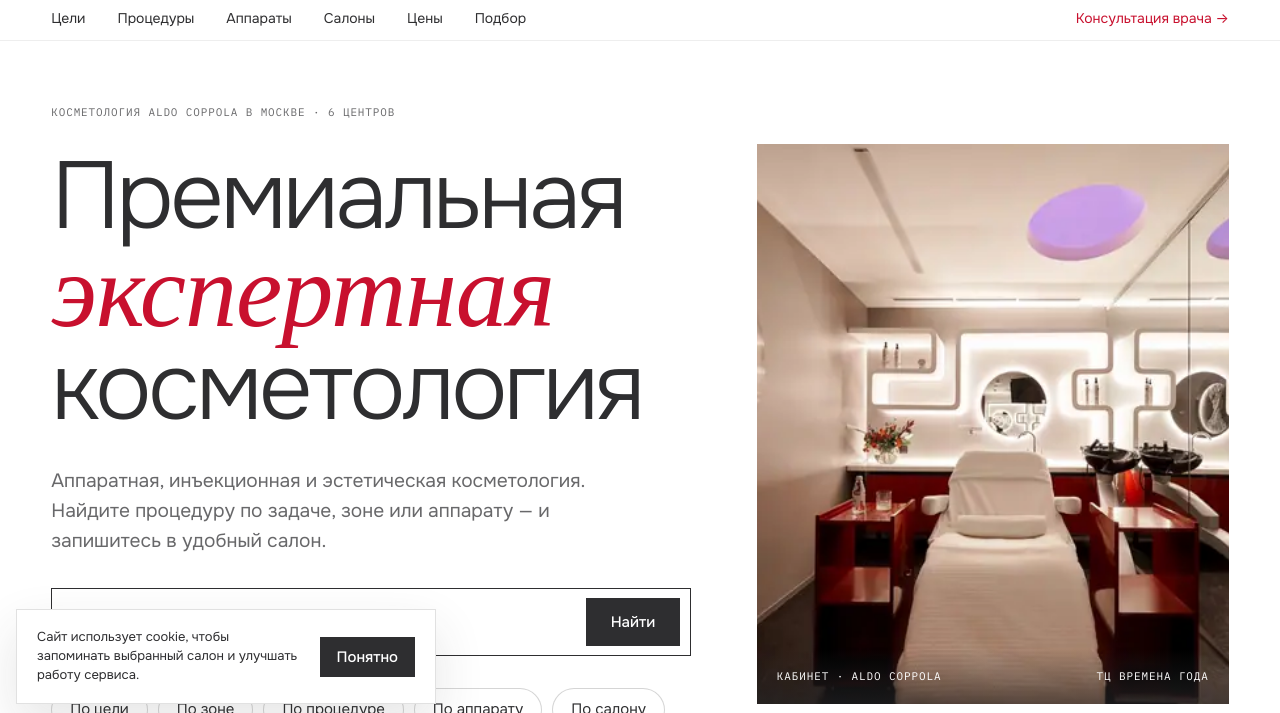
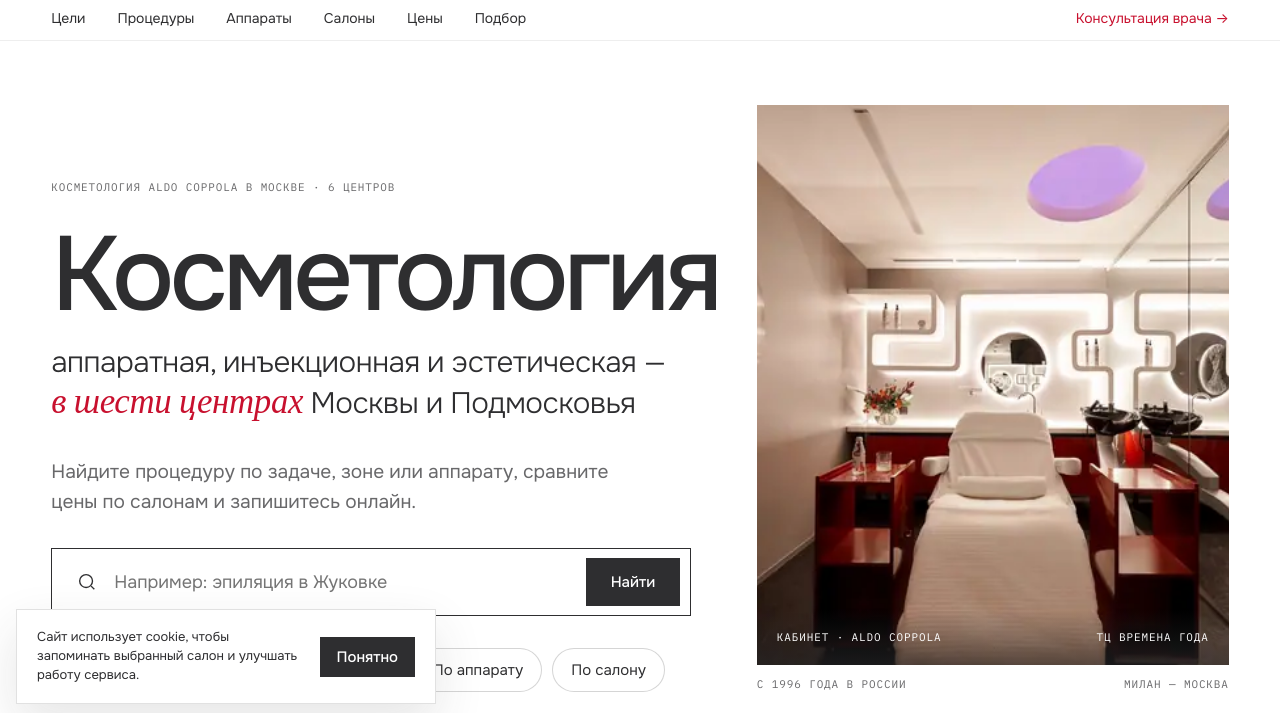
Before and after one commit to 2muchdesign-sign/aldo-coppola-cosmetology, an Astro site: page / in a window 1280 px wide. Shown: the part 80-793 px from the top of the page. Built offline with nearby package versions, Linux system fonts and the light colour scheme; Astro itself is replaced by a stand-in of ours.

Commit message:
Косметология: заголовок главной — масштабное слово «Косметология» и строка-уточнение; H1 разделов в весе 400
Co-Authored-By: Claude Opus 5.5 <noreply@anthropic.com>

```diff
--- a/src/pages/index.astro
+++ b/src/pages/index.astro
@@ -24,6 +24,7 @@ const nCenters = COSMO_SALONS.length;
 const faceZones = ZONES.filter(z => z.body === 'face' && PROCEDURES.some(p => p.zones.includes(z.slug)));
 const bodyZones = ZONES.filter(z => z.body === 'body' && PROCEDURES.some(p => p.zones.includes(z.slug)));
 const hifu = PROCEDURE['smas-lifting-hifu'], hydra = PROCEDURE['apparatnoe-ochishchenie'];
+const nWord = ({ 5: 'пяти', 6: 'шести', 7: 'семи' })[nCenters] || nCenters;
 const faq = [
   ['Сколько стоит SMAS-лифтинг HIFU?', `От ${rub(hifu.price_from)} — на аппаратах Ultraformer и Liftera-A, в зависимости от зоны, объёма и салона. Все цены — на странице процедуры.`],
   ['Сколько стоит HydraFacial?', `От ${rub(hydra.price_from)} — во всех ${nCenters} центрах косметологии.`],
@@ -35,8 +36,8 @@ const faq = [
   <section class="acc-wrap acc-hero">
     <div class="acc-hero__l">
       <span class="acc-mono">Косметология Aldo Coppola в Москве · {nCenters} центров</span>
-      <h1 class="acc-h1">Премиальная <span class="acc-it acc-it--red">экспертная</span> косметология</h1>
-      <p class="acc-lead">Аппаратная, инъекционная и эстетическая косметология. Найдите процедуру по задаче, зоне или аппарату — и запишитесь в удобный салон.</p>
+      <h1 class="acc-h1 acc-h1--mast"><span class="acc-mast">Косметология</span><span class="acc-h1sub">аппаратная, инъекционная и эстетическая — <span class="acc-it acc-it--red">в&nbsp;{nWord}&nbsp;центрах</span> Москвы и&nbsp;Подмосковья</span></h1>
+      <p class="acc-lead">Найдите процедуру по задаче, зоне или аппарату, сравните цены по салонам и запишитесь онлайн.</p>
       <form class="acc-hsearch2" role="search" data-acc-search-input>
         <svg width="22" height="22" viewBox="0 0 24 24" fill="none" stroke="currentColor" stroke-width="1.5" aria-hidden="true"><circle cx="11" cy="11" r="7"/><path d="M20 20l-3.5-3.5"/></svg>
         <label class="acc-sr" for="acc-hero-q">Что вы ищете</label>
--- a/src/styles/acc.css
+++ b/src/styles/acc.css
@@ -60,8 +60,15 @@
 .acc-mono--red { color: var(--acc-red); }
 .acc-it { font-family: var(--acc-serif); font-style: italic; font-weight: 400; letter-spacing: -.01em; }
 .acc-it--red { color: var(--acc-red); }
-.acc-h1 { font-weight: 300; font-size: clamp(46px, 7.4vw, 112px); line-height: .96; letter-spacing: -.04em; }
+.acc-h1 { font-weight: 400; font-size: clamp(46px, 7.4vw, 112px); line-height: .96; letter-spacing: -.035em; }
 .acc-h1 .acc-it { font-size: 1.1em; }
+/* Главная: масштабное слово на всю ширину колонки (как обложка Indoor TV), под ним — строка-уточнение.
+   Onest 300 с курсивом Cormorant в одной строке смотрелся рыхло: крупное слово теперь Onest 500. */
+.acc-hero__l { container-type: inline-size; }
+.acc-h1--mast { font-size: inherit; letter-spacing: 0; line-height: 1; font-weight: 400; }
+.acc-mast { display: block; font-weight: 500; font-size: 15.6cqi; line-height: .92; letter-spacing: -.045em; white-space: nowrap; }
+.acc-h1sub { display: block; margin-top: .7em; font-weight: 300; font-size: clamp(21px, 2.6cqi + 12px, 30px); line-height: 1.25; letter-spacing: -.015em; max-width: 21em; color: var(--acc-graphite, #2E2E30); }
+.acc-h1sub .acc-it { font-size: 1.18em; }
 .acc-h2 { font-weight: 300; font-size: clamp(34px, 4vw, 56px); line-height: 1; letter-spacing: -.03em; }
 .acc-h3 { font-weight: 300; font-size: clamp(28px, 3vw, 40px); line-height: 1.08; letter-spacing: -.02em; }
 .acc-h4 { font-weight: 400; font-size: 22px; line-height: 1.2; letter-spacing: -.01em; }
```
